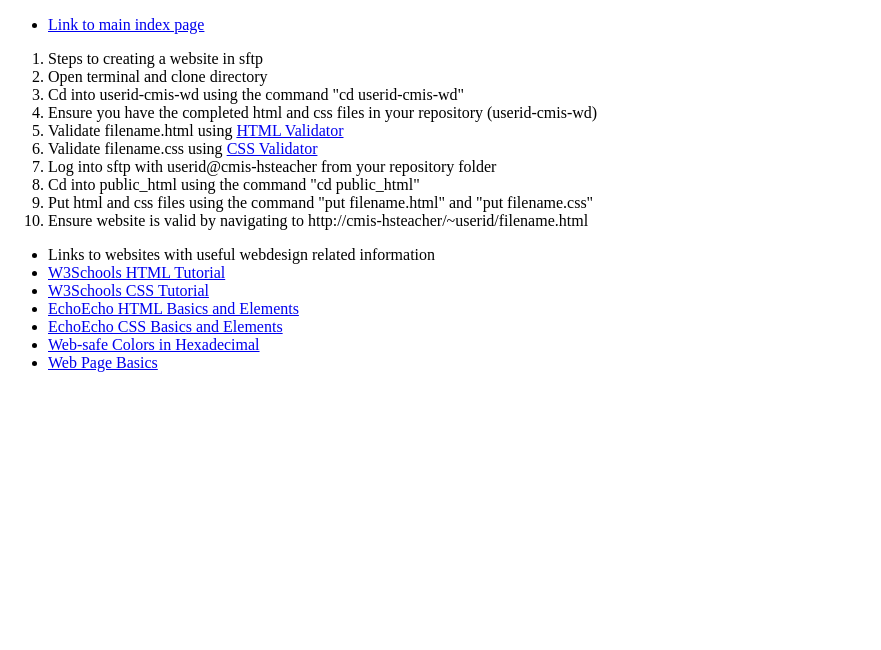
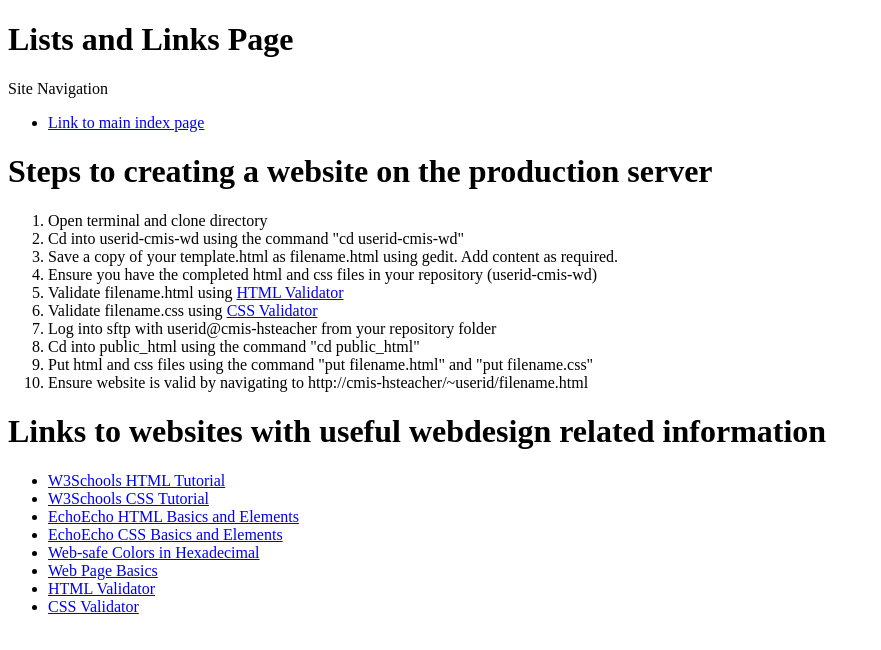
Before and after one commit to mew1837-cmis/mew1837-cmis-wd, a plain HTML site: page listsandlinks/index.html in a window 1280 px wide. Shown: the whole page, without its empty margins (0-881 px from the left). Drawn offline with Linux system fonts and the light colour scheme.

Commit message:
Edited my listsandlinks/index.html file for the listsandlinks assignment

```diff
--- a/listsandlinks/index.html
+++ b/listsandlinks/index.html
@@ -5,27 +5,37 @@
 			Index for listsandlinks
 		</title>
 		<meta charset="utf-8"/>
+		<!--<link rel="stylesheet" href="main.css" type="text/css">*/-->
 	</head>
 	<body>
 		<header>
+			<h1>
+				Lists and Links Page
+			</h1>
 		</header>
 		<nav>
+			<p>
+				Site Navigation
+			</p>
 			<ul>
   				<li>
-					<a href="http://cmis-hsteacher/~mew1837/">Link to main index page</a>
+					<a href="..">Link to main index page</a>
  				</li>
 			</ul>
 		</nav>
 		<main>
+			<h1>
+				Steps to creating a website on the production server
+			</h1>
 			<ol>
-				<li>
-					Steps to creating a website in sftp
-				</li>
 				<li>
 					Open terminal and clone directory
 				</li>
 				<li>
 					Cd into userid-cmis-wd using the command "cd userid-cmis-wd"
+				</li>
+				<li>
+					Save a copy of your template.html as filename.html using gedit. Add content as required.
 				</li>
   				<li>
 					Ensure you have the completed html and css files in your repository (userid-cmis-wd)
@@ -49,10 +59,10 @@
 					Ensure website is valid by navigating to http://cmis-hsteacher/~userid/filename.html
 				</li>
 			</ol>
+			<h1>
+				Links to websites with useful webdesign related information
+			</h1>
 			<ul>
-				<li>
-					Links to websites with useful webdesign related information
-				</li>
 				<li>
 					<a href="http://www.w3schools.com/html/">W3Schools HTML Tutorial</a>
 				</li>
@@ -71,6 +81,12 @@
   				<li>
 					<a href="http://learn.shayhowe.com/html-css/building-your-first-web-page/">Web Page Basics</a>
  				</li>
+  				<li>
+					<a href="https://validator.w3.org/">HTML Validator</a>
+ 				</li>
+  				<li>
+					<a href="https://jigsaw.w3.org/css-validator/">CSS Validator</a>
+ 				</li>
 			</ul>
 		</main>
 		<footer>
```
